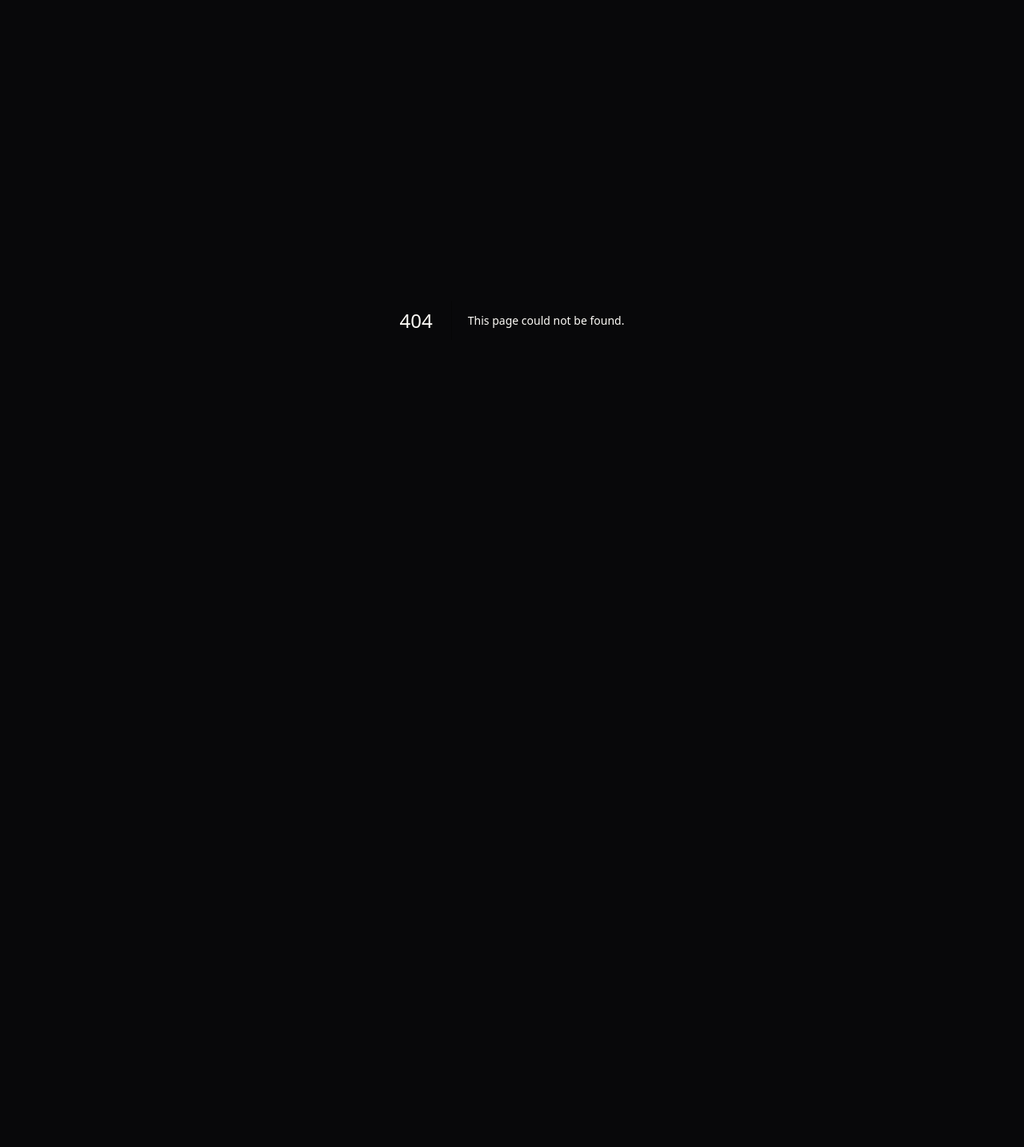
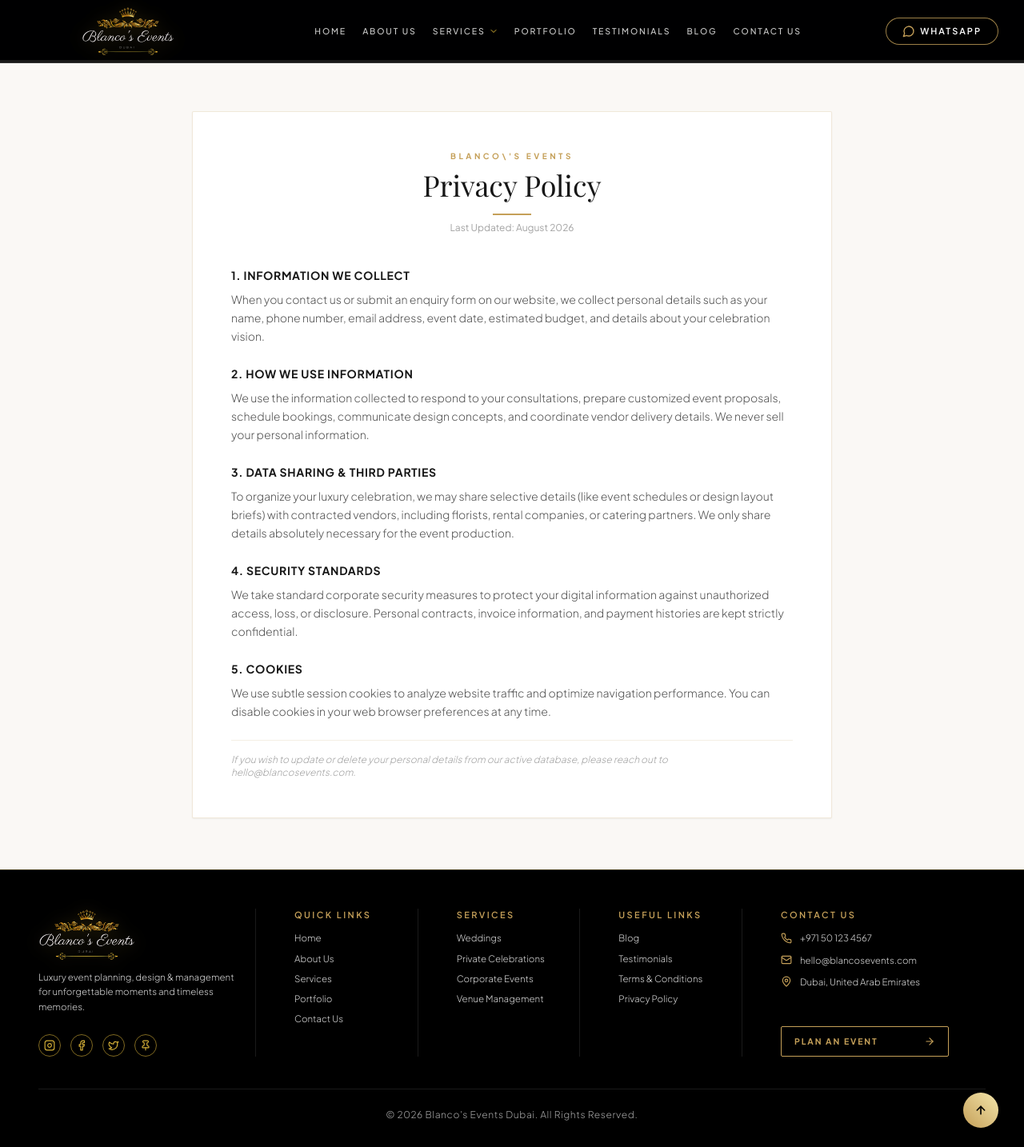
Before and after one commit to itfalcon176/blancosevents.com, a Next.js app: page /privacy in a window 1280 px wide. Before the commit this address had no page. Shown: the whole page at 80% size. Before the commit the page ends 800 px from the top, so only its background shows below. Built offline with nearby package versions, Linux system fonts and the light colour scheme; a web font is replaced by a local one.

Commit message:
feat: add footer component and create privacy policy and terms of service pages

```diff
--- /dev/null
+++ b/src/app/privacy/page.tsx
@@ -0,0 +1,79 @@
+'use client';
+
+import React from 'react';
+import { Navbar } from '@/components/Navbar';
+import { Footer } from '@/components/Footer';
+
+export default function PrivacyPage() {
+  const handleOpenInquiry = () => {
+    window.location.href = '/contact';
+  };
+
+  return (
+    <main className="min-h-screen bg-[#08080A] text-white pt-[75px]">
+      <Navbar onOpenInquiryModal={handleOpenInquiry} />
+
+      <div className="w-full bg-[#FAF8F5] text-[#222222] py-16 px-6 sm:px-10 lg:px-12">
+        <div className="max-w-[800px] mx-auto bg-white border border-[#EADFC9]/70 p-8 sm:p-12 shadow-sm rounded-sm">
+
+          <div className="text-center mb-10">
+            <span className="text-[10px] font-bold tracking-[0.35em] text-[#C5A059] uppercase block mb-2">
+              BLANCO\'S EVENTS
+            </span>
+            <h1 className="text-3xl sm:text-4xl font-serif text-neutral-900 leading-tight">
+              Privacy Policy
+            </h1>
+            <div className="w-12 h-[1.5px] bg-[#C5A059] mx-auto mt-4" />
+            <p className="text-xs text-neutral-400 mt-2">Last Updated: August 2026</p>
+          </div>
+
+          <div className="space-y-6 text-sm text-neutral-600 font-light leading-relaxed">
+            <section className="space-y-2">
+              <h2 className="text-md font-bold tracking-wider text-neutral-900 uppercase">1. Information We Collect</h2>
+              <p>
+                When you contact us or submit an enquiry form on our website, we collect personal details such as your name, phone number, email address, event date, estimated budget, and details about your celebration vision.
+              </p>
+            </section>
+
+            <section className="space-y-2">
+              <h2 className="text-md font-bold tracking-wider text-neutral-900 uppercase">2. How We Use Information</h2>
+              <p>
+                We use the information collected to respond to your consultations, prepare customized event proposals, schedule bookings, communicate design concepts, and coordinate vendor delivery details. We never sell your personal information.
+              </p>
+            </section>
+
+            <section className="space-y-2">
+              <h2 className="text-md font-bold tracking-wider text-neutral-900 uppercase">3. Data Sharing & Third Parties</h2>
+              <p>
+                To organize your luxury celebration, we may share selective details (like event schedules or design layout briefs) with contracted vendors, including florists, rental companies, or catering partners. We only share details absolutely necessary for the event production.
+              </p>
+            </section>
+
+            <section className="space-y-2">
+              <h2 className="text-md font-bold tracking-wider text-neutral-900 uppercase">4. Security Standards</h2>
+              <p>
+                We take standard corporate security measures to protect your digital information against unauthorized access, loss, or disclosure. Personal contracts, invoice information, and payment histories are kept strictly confidential.
+              </p>
+            </section>
+
+            <section className="space-y-2">
+              <h2 className="text-md font-bold tracking-wider text-neutral-900 uppercase">5. Cookies</h2>
+              <p>
+                We use subtle session cookies to analyze website traffic and optimize navigation performance. You can disable cookies in your web browser preferences at any time.
+              </p>
+            </section>
+
+            <section className="space-y-2 pt-4 border-t border-[#EADFC9]/50">
+              <p className="text-xs text-neutral-400 italic">
+                If you wish to update or delete your personal details from our active database, please reach out to hello@blancosevents.com.
+              </p>
+            </section>
+          </div>
+
+        </div>
+      </div>
+
+      <Footer onOpenInquiry={handleOpenInquiry} />
+    </main>
+  );
+}
--- /dev/null
+++ b/src/app/terms/page.tsx
@@ -0,0 +1,86 @@
+'use client';
+
+import React from 'react';
+import { Navbar } from '@/components/Navbar';
+import { Footer } from '@/components/Footer';
+
+export default function TermsPage() {
+  const handleOpenInquiry = () => {
+    window.location.href = '/contact';
+  };
+
+  return (
+    <main className="min-h-screen bg-[#08080A] text-white pt-[75px]">
+      <Navbar onOpenInquiryModal={handleOpenInquiry} />
+
+      <div className="w-full bg-[#FAF8F5] text-[#222222] py-16 px-6 sm:px-10 lg:px-12">
+        <div className="max-w-[800px] mx-auto bg-white border border-[#EADFC9]/70 p-8 sm:p-12 shadow-sm rounded-sm">
+
+          <div className="text-center mb-10">
+            <span className="text-[10px] font-bold tracking-[0.35em] text-[#C5A059] uppercase block mb-2">
+              BLANCO\'S EVENTS
+            </span>
+            <h1 className="text-3xl sm:text-4xl font-serif text-neutral-900 leading-tight">
+              Terms & Conditions
+            </h1>
+            <div className="w-12 h-[1.5px] bg-[#C5A059] mx-auto mt-4" />
+            <p className="text-xs text-neutral-400 mt-2">Last Updated: August 2026</p>
+          </div>
+
+          <div className="space-y-6 text-sm text-neutral-600 font-light leading-relaxed">
+            <section className="space-y-2">
+              <h2 className="text-md font-bold tracking-wider text-neutral-900 uppercase">1. Introduction</h2>
+              <p>
+                Welcome to Blanco\'s Events. By accessing our website and engaging our services, you agree to comply with and be bound by the following terms and conditions. These terms govern the relationship between Blanco\'s Events and our clients.
+              </p>
+            </section>
+
+            <section className="space-y-2">
+              <h2 className="text-md font-bold tracking-wider text-neutral-900 uppercase">2. Services Scope</h2>
+              <p>
+                We specialize in luxury event planning, design production, and styling. The specific details, dates, budgets, and deliverables of each project will be outlined in a separate, written service contract signed by both parties.
+              </p>
+            </section>
+
+            <section className="space-y-2">
+              <h2 className="text-md font-bold tracking-wider text-neutral-900 uppercase">3. Booking & Deposits</h2>
+              <p>
+                To reserve an event date, a non-refundable booking deposit is required. All payment schedules, installment details, and final payment milestones will be defined inside the bespoke client agreement. We reserve the right to pause design work if payments are delayed.
+              </p>
+            </section>
+
+            <section className="space-y-2">
+              <h2 className="text-md font-bold tracking-wider text-neutral-900 uppercase">4. Cancellations & Postponement</h2>
+              <p>
+                Should you need to cancel or postpone your event, please notify us in writing as soon as possible. Cancellation fees apply as structured in your individual agreement, based on the proximity to the event date and custom-ordered items.
+              </p>
+            </section>
+
+            <section className="space-y-2">
+              <h2 className="text-md font-bold tracking-wider text-neutral-900 uppercase">5. Intellectual Property</h2>
+              <p>
+                All design mockups, event sketches, customized structural drawings, and marketing media curated by Blanco\'s Events remain the creative property of Blanco\'s Events. They may not be reproduced, copied, or shared with third-party vendors without our prior written consent.
+              </p>
+            </section>
+
+            <section className="space-y-2">
+              <h2 className="text-md font-bold tracking-wider text-neutral-900 uppercase">6. Liability Limits</h2>
+              <p>
+                Blanco\'s Events acts with high-end dedication to ensure every celebration is flawless. However, we are not liable for any force majeure events, natural disasters, state-ordered restrictions, or third-party venue defaults that may disrupt scheduled events.
+              </p>
+            </section>
+
+            <section className="space-y-2 pt-4 border-t border-[#EADFC9]/50">
+              <p className="text-xs text-neutral-400 italic">
+                If you have any questions regarding our terms, please feel free to reach out to hello@blancosevents.com.
+              </p>
+            </section>
+          </div>
+
+        </div>
+      </div>
+
+      <Footer onOpenInquiry={handleOpenInquiry} />
+    </main>
+  );
+}
--- a/src/components/Footer.tsx
+++ b/src/components/Footer.tsx
@@ -117,8 +117,8 @@
               <ul className="space-y-2 text-[11.5px] text-neutral-300 font-light">
                 <li><a href="#blog" className="hover:text-[#D4AF37] transition-colors">Blog</a></li>
                 <li><Link href="/testimonials" className="hover:text-[#D4AF37] transition-colors">Testimonials</Link></li>
-                <li><a href="#privacy" className="hover:text-[#D4AF37] transition-colors">Terms & Conditions</a></li>
-                <li><a href="#privacy" className="hover:text-[#D4AF37] transition-colors">Privacy Policy</a></li>
+                <li><Link href="/terms" className="hover:text-[#D4AF37] transition-colors">Terms & Conditions</Link></li>
+                <li><Link href="/privacy" className="hover:text-[#D4AF37] transition-colors">Privacy Policy</Link></li>
               </ul>
             </div>
           </div>
```
